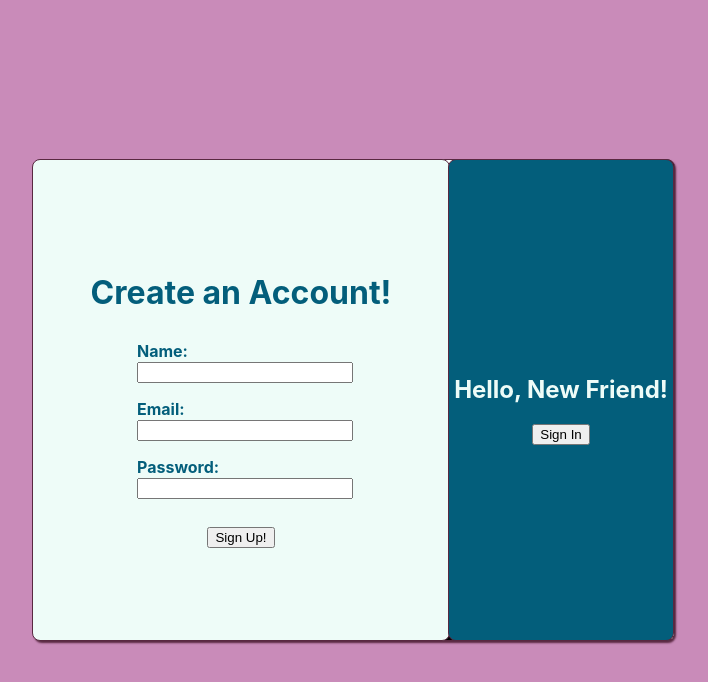
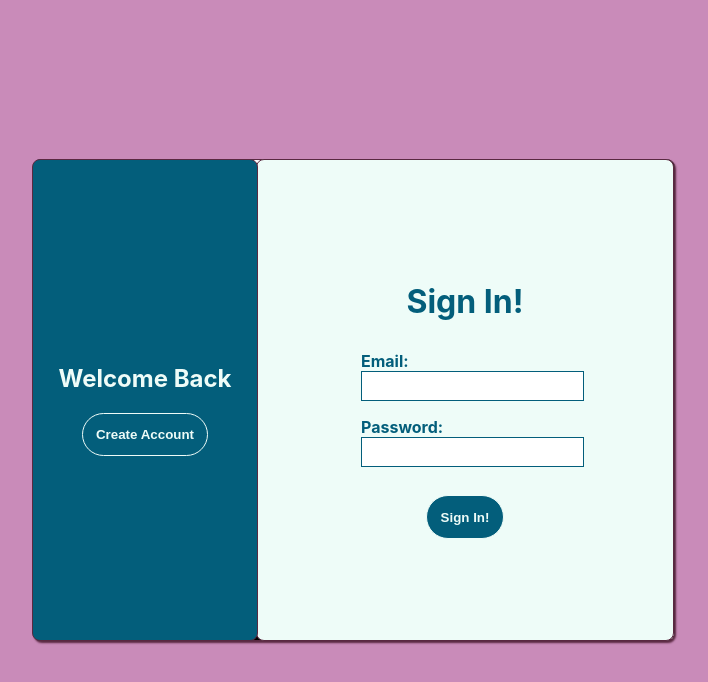
Before and after one commit to cooljasonmelton/cool-sign-up, a React (Create React App) app: page / in a window 1280 px wide. Shown: the top 682 px of the page, without its empty margins (286-994 px from the left). Built offline with nearby package versions, Linux system fonts and the light colour scheme.

Commit message:
finished styling buttons and inputs

```diff
--- a/src/App.css
+++ b/src/App.css
@@ -100,3 +100,27 @@
 .sign-up-form > label > input{
     width: 100%
 }
+
+button {
+    padding: 1em;
+
+    border: 1px solid #EEFCF8;
+    border-radius: 5em;
+
+    background-color: #035E7B;
+
+    color: #EEFCF8;
+    font-weight: bold;
+    text-decoration: none;
+
+}
+button:focus {
+    outline:0;
+}
+
+input {
+    padding: 0.5em;
+    border: 1px solid #035E7B;
+
+
+}
--- a/src/container/Container.js
+++ b/src/container/Container.js
@@ -8,7 +8,7 @@ import SignIn from '../sign-in/SignIn';
 import SignUp from '../sign-up/SignUp';
 
 const Container = () => {
-  const [welcome, setWelcome] = useState(true)
+  const [welcome, setWelcome] = useState(false)
 
 
   const setContainerClass = () => {
```
